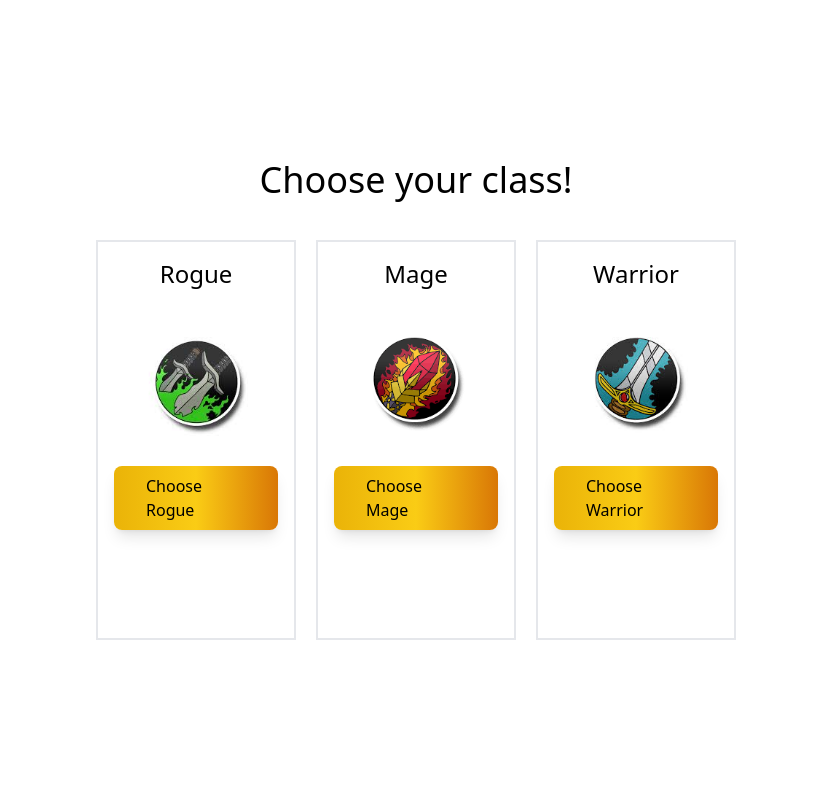
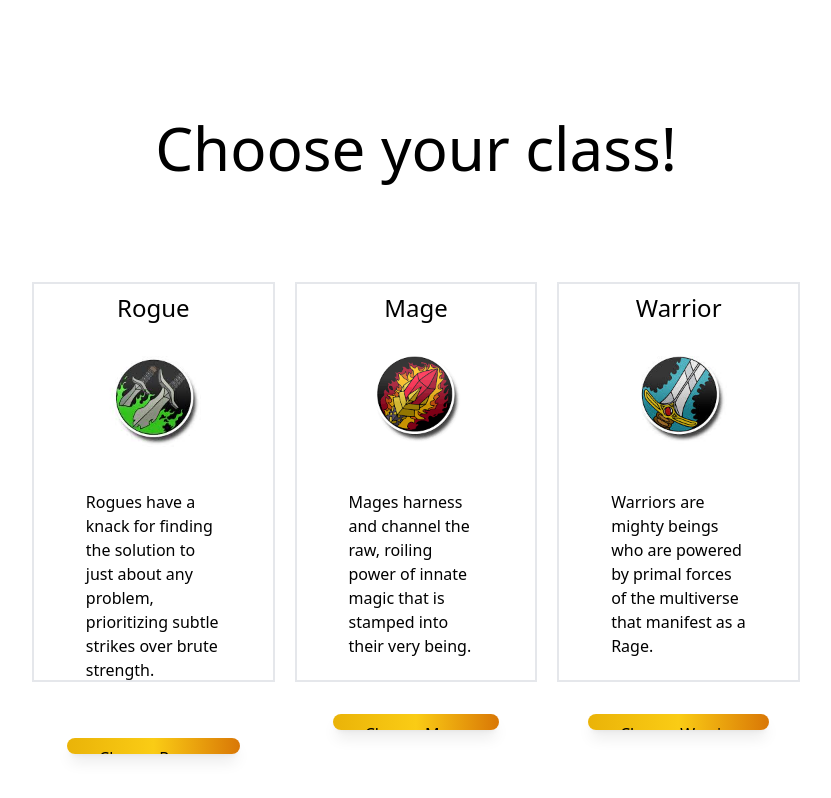
Before and after one commit to alexappleget/click-game, a Next.js app: page /class-choice in a window 1280 px wide. Shown: the whole page, without its empty margins (224-1055 px from the left). Built offline with nearby package versions, Linux system fonts and the light colour scheme.

Commit message:
Fix: worked more on class choosing as well as starting on inventory component

```diff
--- a/app/class-choice/page.tsx
+++ b/app/class-choice/page.tsx
@@ -4,27 +4,38 @@ const characters = [
   {
     name: "Rogue",
     imageSrc: "/rogue.jpg",
+    classHref: "/rogue",
+    description:
+      "Rogues have a knack for finding the solution to just about any problem, prioritizing subtle strikes over brute strength.",
   },
   {
     name: "Mage",
     imageSrc: "/mage.png",
+    classHref: "/mage",
+    description:
+      "Mages harness and channel the raw, roiling power of innate magic that is stamped into their very being.",
   },
   {
     name: "Warrior",
     imageSrc: "/warrior.jpg",
+    classHref: "/warrior",
+    description:
+      "Warriors are mighty beings who are powered by primal forces of the multiverse that manifest as a Rage.",
   },
 ];
 
 const ClassChoice = () => {
   return (
-    <section className="h-screen flex flex-col items-center justify-center">
-      <h1 className="text-4xl">Choose your class!</h1>
-      <div className="w-1/2 h-1/2 mt-10 flex gap-5">
+    <section className="h-screen flex flex-col items-center justify-center gap-16">
+      <h1 className="text-6xl">Choose your class!</h1>
+      <div className="w-3/5 h-1/2 mt-10 flex gap-5">
         {characters.map((character) => (
           <ClassCard
+            classHref={character.classHref}
+            description={character.description}
+            imageSrc={character.imageSrc}
             key={character.name}
             name={character.name}
-            imageSrc={character.imageSrc}
           />
         ))}
       </div>
--- /dev/null
+++ b/app/mage/page.tsx
@@ -0,0 +1,5 @@
+const MageStory = () => {
+  return <h1>Mage Story</h1>;
+};
+
+export default MageStory;
--- /dev/null
+++ b/app/rogue/page.tsx
@@ -0,0 +1,11 @@
+import Inventory from "@/components/Inventory/Inventory";
+
+const RogueStory = () => {
+  return (
+    <section className="h-screen flex flex-col items-center justify-center border-2">
+      <Inventory />
+    </section>
+  );
+};
+
+export default RogueStory;
--- /dev/null
+++ b/app/warrior/page.tsx
@@ -0,0 +1,5 @@
+const WarriorStory = () => {
+  return <h1>Warrior Story</h1>;
+};
+
+export default WarriorStory;
--- a/components/ClassCard/ClassCard.tsx
+++ b/components/ClassCard/ClassCard.tsx
@@ -1,12 +1,20 @@
 import Image from "next/image";
 import { LinkCustom } from "../LinkCustom/LinkCustom";
 
-const ClassCard = ({ name, imageSrc }: { name: string; imageSrc: string }) => {
+interface ClassProps {
+  classHref: string;
+  description: string;
+  imageSrc: string;
+  name: string;
+}
+
+const ClassCard = ({ classHref, description, imageSrc, name }: ClassProps) => {
   return (
-    <div className="flex flex-1 flex-col items-center p-4 border-2">
-      <h2 className="text-2xl mb-3">{name}</h2>
-      <Image src={imageSrc} alt={`${name} image`} width={200} height={200} />
-      <LinkCustom href="">Choose {name}</LinkCustom>
+    <div className="flex flex-1 flex-col items-center p-2 border-2">
+      <h2 className="text-2xl">{name}</h2>
+      <Image src={imageSrc} alt={`${name} image`} width={150} height={150} />
+      <p className="w-3/4 p-4 mb-10">{description}</p>
+      <LinkCustom href={classHref}>Choose {name}</LinkCustom>
     </div>
   );
 };
--- /dev/null
+++ b/components/Inventory/Inventory.tsx
@@ -0,0 +1,11 @@
+const Inventory = () => {
+  return (
+    <div className="border-2 border-black w-96 h-96 grid grid-cols-6 gap-1 p-2">
+      {Array.from({ length: 36 }).map((_, index) => (
+        <div key={index} className="w-full h-full border-2"></div>
+      ))}
+    </div>
+  );
+};
+
+export default Inventory;
```
